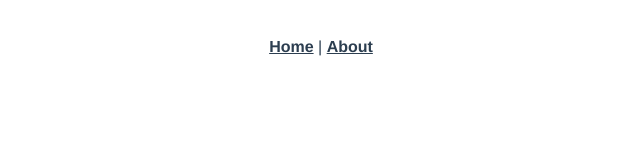
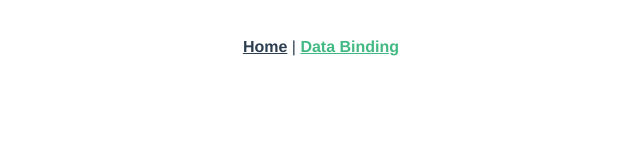
Before and after one commit to kyeongmin21/vue-project, a Vue app: page /dataBinding in a window 1280 px wide. Before the commit this address had no page. Shown: the top 160 px of the page, without its empty margins (319-959 px from the left). Built offline with nearby package versions, Linux system fonts and the light colour scheme.

Commit message:
DataBinding : 컴포넌트추가, 라우터링크 추가

```diff
--- a/src/App.vue
+++ b/src/App.vue
@@ -1,7 +1,7 @@
 <template>
   <div id="nav">
     <router-link to="/">Home</router-link> |
-    <router-link to="/about">About</router-link>
+    <router-link to="/DataBinding">Data Binding</router-link>
   </div>
   <router-view/>
 </template>
--- a/src/router/index.js
+++ b/src/router/index.js
@@ -1,5 +1,5 @@
 import { createRouter, createWebHistory } from 'vue-router'
-import Home from '../views/Home.vue'
+import Home from '@/views/Home.vue'
 
 const routes = [
   {
@@ -14,6 +14,11 @@ const routes = [
     // this generates a separate chunk (about.[hash].js) for this route
     // which is lazy-loaded when the route is visited.
     component: () => import(/* webpackChunkName: "about" webpackPrefetch: true */ '@/views/About.vue')
+  },
+  {
+    path: '/dataBinding',
+    name: 'DataBinding',
+    component: () => import(/* webpackChunkName: "dataBinding" webpackPrefetch: true */ '@/views/DataBinding.vue')
   }
 ]
 
--- /dev/null
+++ b/src/views/DataBinding.vue
@@ -0,0 +1,12 @@
+<template>
+  <div class="dataBinding">
+
+  </div>
+</template>
+
+<script>
+export default {
+  name: 'DataBinding',
+  components: {}
+}
+</script>
```
